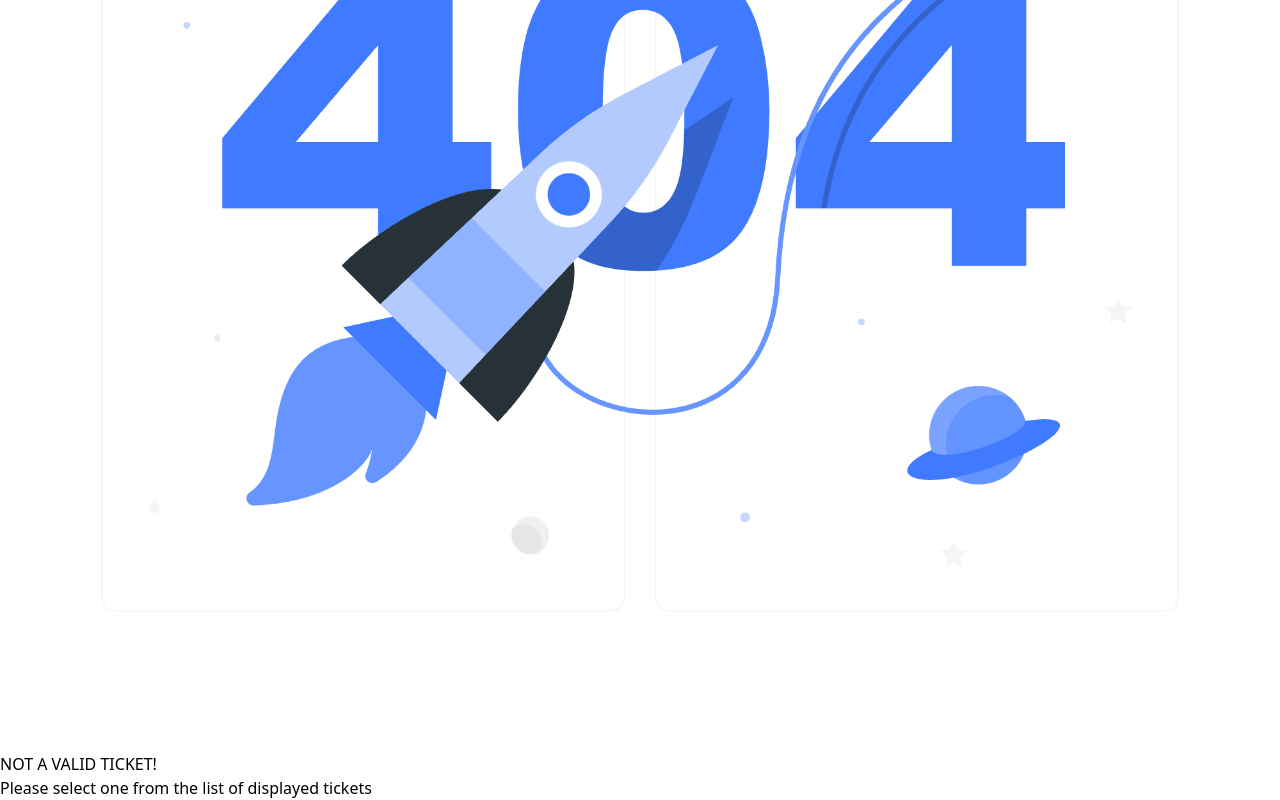
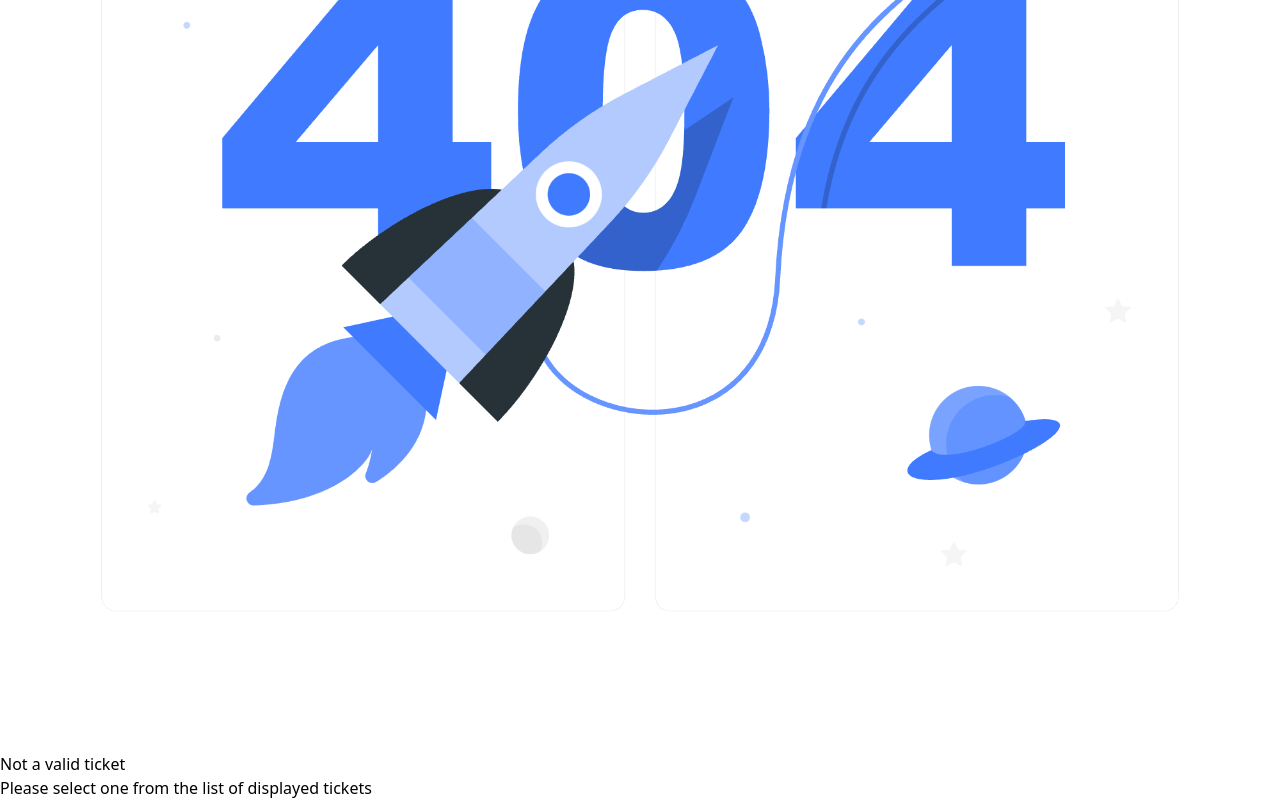
Before and after one commit to hasin202/dachi-front-end, a React (Vite) app: page /marketplace/1 in a window 1280 px wide. Shown: the part 576-1376 px from the top of the page. Built offline with nearby package versions, Linux system fonts and the light colour scheme; the HTML template or start-up script is replaced by a standard one.

Commit message:
recieve object for error info as a prop

```diff
--- a/src/components/error.jsx
+++ b/src/components/error.jsx
@@ -1,14 +1,15 @@
-import error from "../assets/404.png";
+import errorImg from "../assets/404.png";
 
-const Error = () => {
+const Error = ({ error }) => {
+  const { heading, body } = error;
   return (
     <div className="w-full flex flex-col gap-2">
-      <img src={error} />
-      <p className="text-5xl w-full text-center font-bold">
-        NOT A VALID TICKET!
+      <img src={errorImg} />
+      <p className="text-5xl w-full text-center font-bold uppercase">
+        {heading}
       </p>
       <p className="text-2xl w-full text-center font-light text-gray-500">
-        Please select one from the list of displayed tickets
+        {body}
       </p>
     </div>
   );
```
